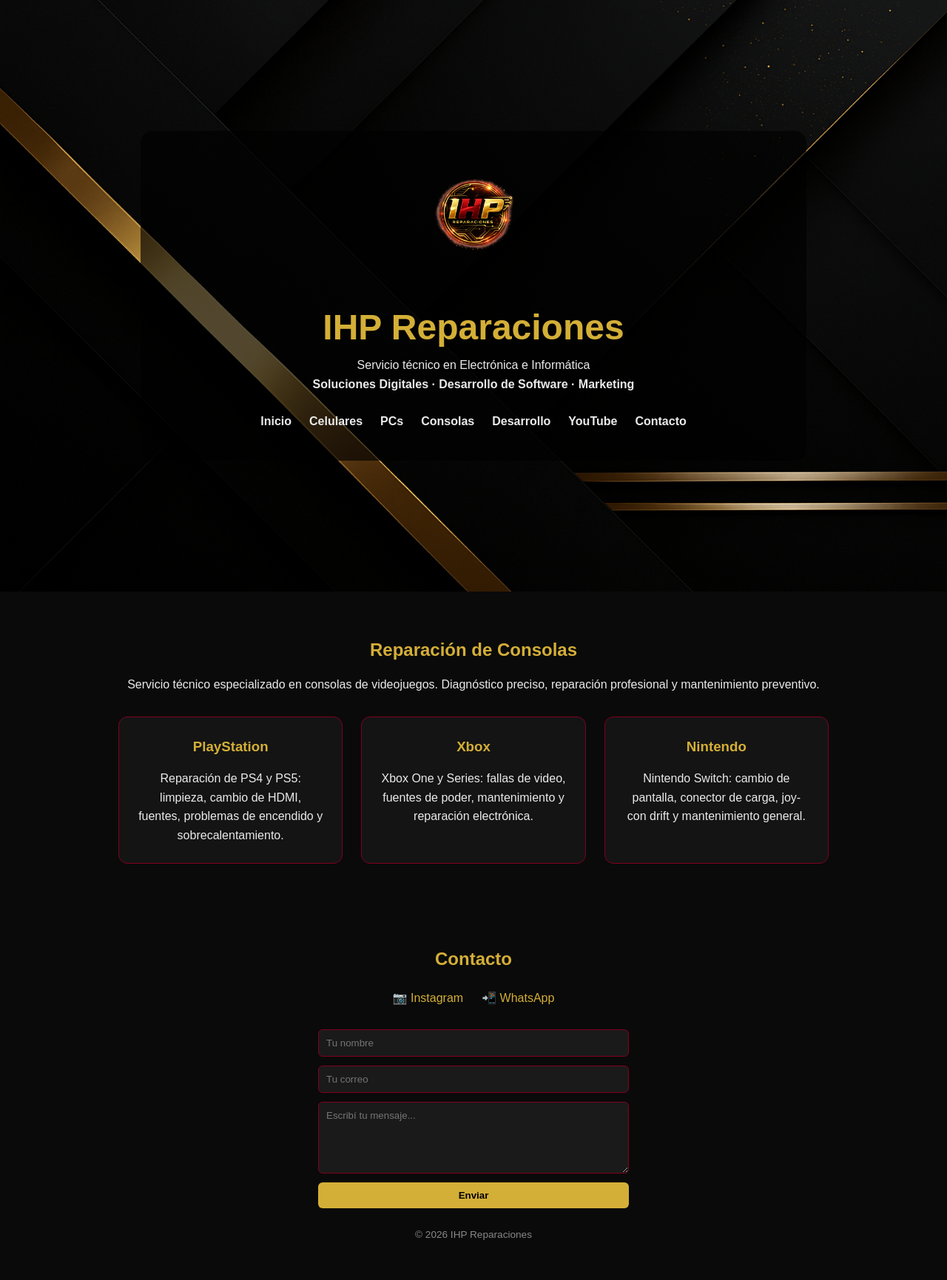
After one commit to Enzo0092/IHP_Reparaciones_web, a PHP site: page /consolas.html in a window 1280 px wide. The commit adds this page. Shown: the whole page at 74% size. Run offline with PHP 8.4, Linux system fonts and the light colour scheme.

Commit message:
agregue la pagina de celulares, consolas y pcs

```diff
--- /dev/null
+++ b/Menu.js
@@ -0,0 +1,10 @@
+document.addEventListener("DOMContentLoaded", () => {
+  const toggle = document.getElementById("menu-toggle");
+  const navList = document.getElementById("nav-list");
+
+  if (!toggle || !navList) return;
+
+  toggle.addEventListener("click", () => {
+    navList.classList.toggle("active");
+  });
+});
--- /dev/null
+++ b/consolas.html
@@ -0,0 +1,130 @@
+<!DOCTYPE html>
+<html lang="es">
+  <head>
+    <meta charset="UTF-8" />
+    <meta name="viewport" content="width=device-width, initial-scale=1.0" />
+    <title>IHP Reparaciones | Servicio Técnico</title>
+    <link rel="stylesheet" href="css/styles.css" />
+  </head>
+
+  <body>
+    <!-- HEADER / BANNER -->
+    <header class="banner">
+      <div class="banner-content">
+        <img
+          src="assets/img/logo.png"
+          alt="Logo IHP Reparaciones"
+          class="logo"
+        />
+
+        <h1>IHP Reparaciones</h1>
+        <p>
+          Servicio técnico en Electrónica e Informática <br />
+          <strong>
+            Soluciones Digitales · Desarrollo de Software · Marketing
+          </strong>
+        </p>
+
+        <nav class="nav">
+  <button class="menu-toggle" id="menu-toggle">
+    ☰
+  </button>
+
+  <ul class="nav-list" id="nav-list">
+     <li><a href="index.html">Inicio</a></li>
+     <li><a href="celulares.html">Celulares</a></li>
+     <li><a href="pcs.html">PCs</a></li>
+     <li><a href="consolas.html">Consolas</a></li>
+     <li><a href="desarrollo.html">Desarrollo</a></li>
+     <li><a href="#youtube">YouTube</a></li>
+     <li><a href="#contacto">Contacto</a></li>
+  </ul>
+</nav>
+
+      </div>
+    </header>
+<main class="contenedor">
+  <h2>Reparación de Consolas</h2>
+  <p>
+    Servicio técnico especializado en consolas de videojuegos.
+    Diagnóstico preciso, reparación profesional y mantenimiento preventivo.
+  </p>
+
+  <div class="grid-servicios">
+    <div class="card">
+      <h3>PlayStation</h3>
+      <p>
+        Reparación de PS4 y PS5: limpieza, cambio de HDMI, fuentes,
+        problemas de encendido y sobrecalentamiento.
+      </p>
+    </div>
+
+    <div class="card">
+      <h3>Xbox</h3>
+      <p>
+        Xbox One y Series: fallas de video, fuentes de poder,
+        mantenimiento y reparación electrónica.
+      </p>
+    </div>
+
+    <div class="card">
+      <h3>Nintendo</h3>
+      <p>
+        Nintendo Switch: cambio de pantalla, conector de carga,
+        joy-con drift y mantenimiento general.
+      </p>
+    </div>
+  </div>
+</main>
+
+
+
+
+
+    <!-- FOOTER -->
+    <footer id="contacto">
+      <h2>Contacto</h2>
+
+      <ul class="footer-links">
+        <li>
+          <a
+            href="https://www.instagram.com/ihp_reparaciones/"
+            target="_blank"
+          >
+            📷 Instagram
+          </a>
+        </li>
+
+        <li>
+          <a
+            href="https://www.whatsapp.com/catalog/5493795321712/?app_absent=0"
+            target="_blank"
+          >
+            📲 WhatsApp
+          </a>
+        </li>
+      </ul>
+
+      <form
+        action="mailto:romeroenzofabian@gmail.com"
+        method="post"
+        enctype="text/plain"
+      >
+        <input type="text" name="nombre" placeholder="Tu nombre" required />
+        <input type="email" name="email" placeholder="Tu correo" required />
+        <textarea
+          name="mensaje"
+          placeholder="Escribí tu mensaje..."
+          rows="5"
+        ></textarea>
+        <button type="submit">Enviar</button>
+      </form>
+
+      <p class="copy">© 2026 IHP Reparaciones</p>
+    </footer>
+
+<script src="Menu.js"></script>
+
+
+  </body>
+</html>
--- a/css/styles.css
+++ b/css/styles.css
@@ -1,4 +1,3 @@
-/* RESET */
 :root {
   --granate: rgb(128, 0, 32);
   --dorado: rgb(212, 175, 55);
@@ -14,7 +13,6 @@
   font-family: Arial, Helvetica, sans-serif;
 }
 
-/* BASE */
 body {
   background-color: var(--negro);
   color: var(--gris-texto);
@@ -23,61 +21,59 @@ body {
 
 /* BANNER */
 .banner {
-  width: 100%;
-  height: 400px;
-  background-image: url("../assets/img/banner.png"); /* placeholder */
+  min-height: 100vh;
+  background-image: url("../assets/img/banner.png");
   background-size: cover;
   background-position: center;
+  display: flex;
+  align-items: center;
+  justify-content: center;
+  padding: 30px 20px;
+}
+
+.banner-content {
+  max-width: 900px;
+  width: 100%;
   text-align: center;
+  background: rgba(0, 0, 0, 0.65);
+  padding: 40px 20px;
+  border-radius: 16px;
 }
 
 .logo {
-  width: 180px;
-  margin: 20px auto;
-  display: block;
+  width: 160px;
+  margin-bottom: 20px;
 }
 
 /* TITULOS */
-h1,
+h1 {
+  font-size: clamp(2.2rem, 5vw, 3rem);
+  color: var(--dorado);
+}
+
 h2,
 h3 {
+  color: var(--dorado);
   margin-bottom: 15px;
-  color: #d4af37; /* dorado */
 }
 
-/* HEADER */
-header {
-  background: var(--negro-suave);
-  padding: 30px 20px;
+/* NAV */
+.nav-list {
+  list-style: none;
+  display: flex;
+  justify-content: center;
+  gap: 1.5rem;
+  margin-top: 25px;
+  flex-wrap: wrap;
 }
 
-header h1 {
-    color: var(--dorado);
-  font-size: 3rem;
-  letter-spacing: 2px;
+.nav-list a {
+  color: var(--gris-texto);
+  text-decoration: none;
+  font-weight: bold;
 }
 
-header p {
-  color: #ccc;
-}
-
-header nav ul {
-  display: flex;
-  justify-content: center;
-  list-style: none;
-  gap: 20px;
-  margin-top: 20px;
-}
-
-header nav a {
- color: var(--gris-texto);
-  text-decoration: none;
-  font-weight: bold;
-  transition: color 0.3s ease;
-}
-
-
-header nav a:hover {
+.nav-list a:hover {
   color: var(--dorado);
 }
 
@@ -85,16 +81,16 @@ header nav a:hover {
 .contenedor {
   max-width: 1000px;
   margin: auto;
-  padding: 50px 20px;
+  padding: 60px 20px;
   text-align: center;
 }
 
 /* SERVICIOS */
 .grid-servicios {
-  display: flex;
-  gap: 20px;
-  flex-wrap: wrap;
-  justify-content: center;
+  display: grid;
+  grid-template-columns: repeat(auto-fit, minmax(250px, 1fr));
+  gap: 25px;
+  margin-top: 30px;
 }
 
 .card {
@@ -102,40 +98,37 @@ header nav a:hover {
   padding: 25px;
   border-radius: 12px;
   border: 1px solid var(--granate);
-  flex: 1 1 260px;
-  transition: all 0.3s ease;
+  transition: 0.3s;
 }
 
 .card:hover {
-  transform: translateY(-6px);
   background: var(--granate);
-  color: white;
-  box-shadow: 0 0 15px rgba(212, 175, 55, 0.4);;
+  transform: translateY(-5px);
 }
 
 /* TESTIMONIOS */
 blockquote {
- background: #1a1a1a;
+  background: #1a1a1a;
   border-left: 5px solid var(--dorado);
+  padding: 15px;
   margin: 20px auto;
-  padding: 15px;
+  max-width: 700px;
   font-style: italic;
-  width: 80%;
 }
 
 /* FOOTER */
 footer {
-  background: var(--negro);
-  padding: 40px 20px;
+  padding: 50px 20px;
   text-align: center;
 }
 
-footer ul {
+.footer-links {
+  list-style: none;
   display: flex;
   justify-content: center;
   gap: 25px;
-  list-style: none;
   margin: 20px 0;
+  flex-wrap: wrap;
 }
 
 footer a {
@@ -143,16 +136,12 @@ footer a {
   text-decoration: none;
 }
 
-footer a:hover {
-  color: #fff;
-}
-
 footer form {
-  max-width: 400px;
-  margin: 20px auto;
+  max-width: 420px;
+  margin: 30px auto 0;
   display: flex;
   flex-direction: column;
-  gap: 10px;
+  gap: 12px;
 }
 
 footer input,
@@ -161,17 +150,17 @@ footer textarea {
   background: #1a1a1a;
   border: 1px solid var(--granate);
   color: white;
-  border-radius: 5px;
+  border-radius: 6px;
 }
 
 footer button {
-   background: var(--dorado);
+  background: var(--dorado);
   color: black;
   padding: 10px;
   border: none;
-  border-radius: 5px;
+  border-radius: 6px;
+  font-weight: bold;
   cursor: pointer;
-  font-weight: bold;
 }
 
 footer button:hover {
@@ -180,22 +169,64 @@ footer button:hover {
 }
 
 .copy {
-  margin-top: 20px;
+  margin-top: 25px;
   font-size: 0.85rem;
   color: #888;
 }
 
-/* RESPONSIVE */
-@media (max-width: 768px) {
-  header nav ul {
-    flex-direction: column;
+/* MOBILE */
+@media (max-width: 480px) {
+  .logo {
+    width: 130px;
   }
 
-  header h1 {
-    font-size: 2rem;
+  .banner-content {
+    padding: 30px 15px;
+  }
+}
+/* MENU HAMBURGUESA */
+.menu-toggle {
+  display: none;
+  background: none;
+  border: 2px solid var(--dorado);
+  color: var(--dorado);
+  font-size: 1.6rem;
+  padding: 6px 12px;
+  border-radius: 6px;
+  cursor: pointer;
+}
+
+@media (max-width: 768px) {
+  .nav {
+    display: flex;
+    flex-direction: column;
+    align-items: center;
   }
 
-  .banner {
-    height: 260px;
+  .menu-toggle {
+    display: inline-block;
+    margin-top: 15px;
+  }
+
+  .nav-list {
+    display: none;
+    width: 100%;
+    padding-top: 15px;
+  }
+
+  .nav-list.active {
+    display: flex;
+  }
+
+  .nav-list li {
+    padding: 10px 0;
   }
 }
+.card-link {
+  text-decoration: none;
+  color: inherit;
+  display: block;
+}
+.card-link .card{
+  height: 100%;
+}
```
Also changed, not shown: celulares.html (added, +121 -0 lines), index.html (+45 -26 lines), pcs.html (added, +123 -0 lines), assets/img/207de129-474b-4b0d-bb9c-6c6199d6c4dd.png (added), assets/img/2b6a3fbc-321e-4c5a-9db5-a13e2df3efa0.png (added), assets/img/46fadec2-30f1-4a40-ae31-f8a28c054eb4-md.jpg (added), assets/img/6f4332a3-d62b-4108-9ecb-04037fae73ac.jpg (added), assets/img/83aaface-8b9d-42c5-81c6-07df7cfdb651.png (added).
